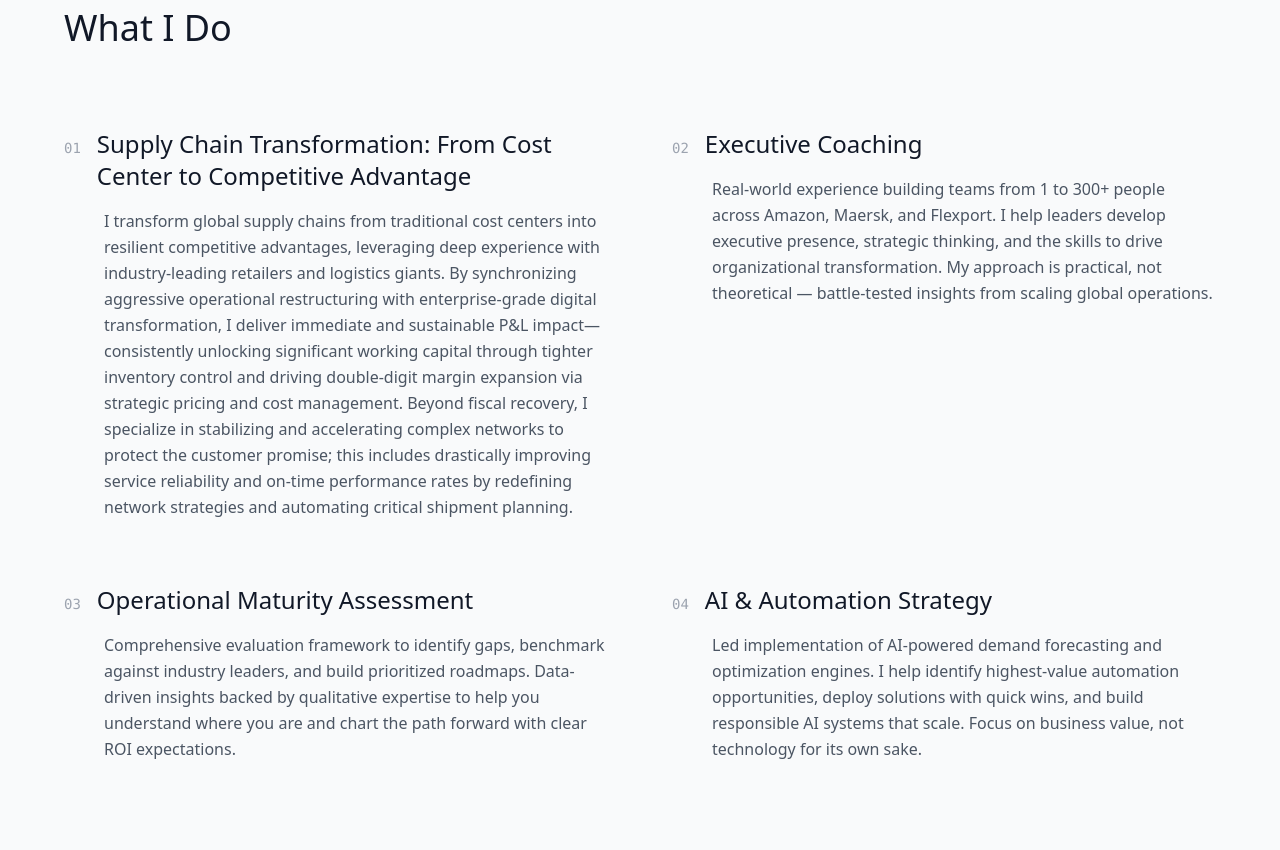
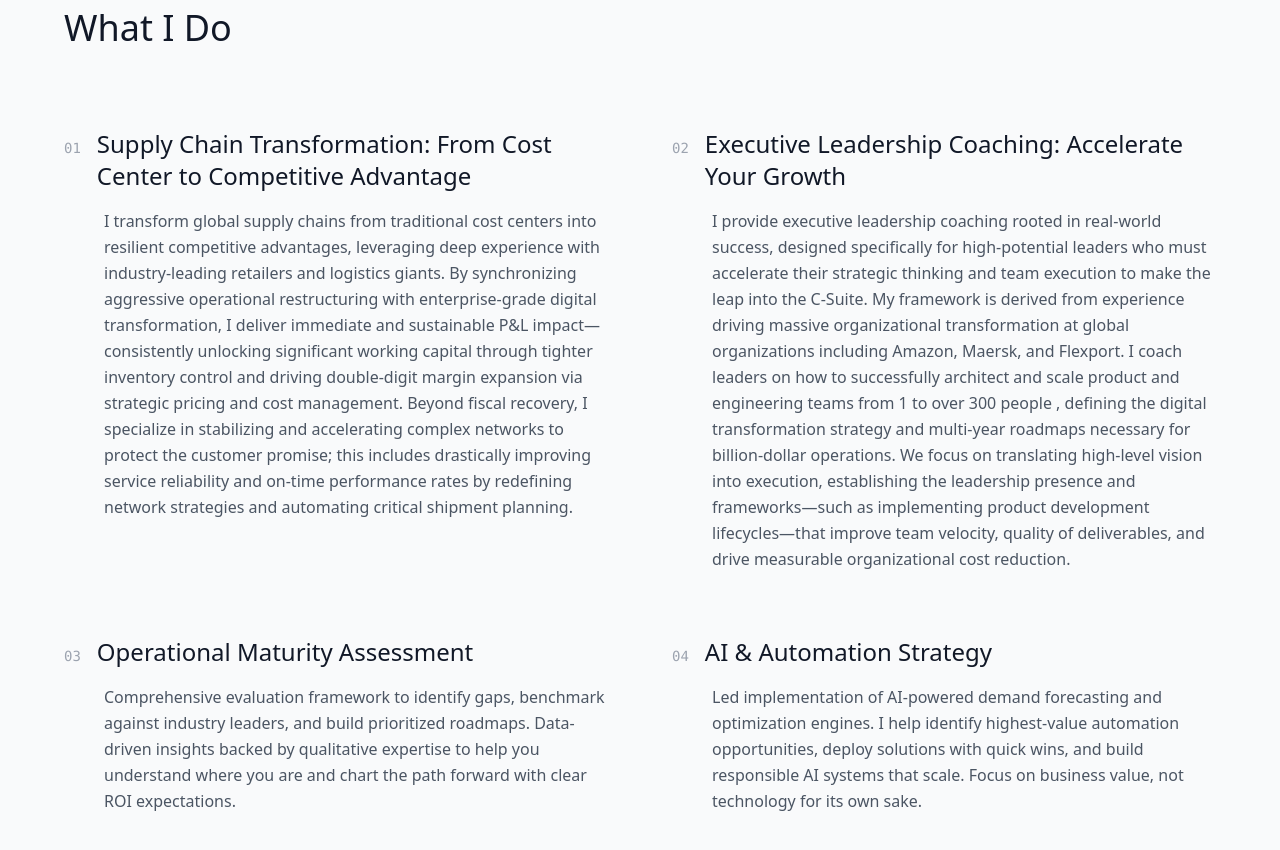
Before and after one commit to josealgara-design/josealgara-portfolio, a Next.js app: page / in a window 1280 px wide. Shown: the part 1000-1850 px from the top of the page. Built offline with nearby package versions, Linux system fonts and the light colour scheme.

Commit message:
Update page.js

```diff
--- a/app/page.js
+++ b/app/page.js
@@ -175,10 +175,10 @@ export default function Portfolio() {
             <div>
               <div className="flex items-baseline gap-4 mb-4">
                 <span className="text-sm text-gray-400 font-mono">02</span>
-                <h3 className="text-2xl font-medium">Executive Coaching</h3>
+                <h3 className="text-2xl font-medium">Executive Leadership Coaching: Accelerate Your Growth</h3>
               </div>
               <p className="text-gray-600 leading-relaxed pl-10">
-                Real-world experience building teams from 1 to 300+ people across Amazon, Maersk, and Flexport. I help leaders develop executive presence, strategic thinking, and the skills to drive organizational transformation. My approach is practical, not theoretical — battle-tested insights from scaling global operations.
+                I provide executive leadership coaching rooted in real-world success, designed specifically for high-potential leaders who must accelerate their strategic thinking and team execution to make the leap into the C-Suite. My framework is derived from experience driving massive organizational transformation at global organizations including Amazon, Maersk, and Flexport. I coach leaders on how to successfully architect and scale product and engineering teams from 1 to over 300 people , defining the digital transformation strategy and multi-year roadmaps necessary for billion-dollar operations. We focus on translating high-level vision into execution, establishing the leadership presence and frameworks—such as implementing product development lifecycles—that improve team velocity, quality of deliverables, and drive measurable organizational cost reduction.
               </p>
             </div>
 
```
